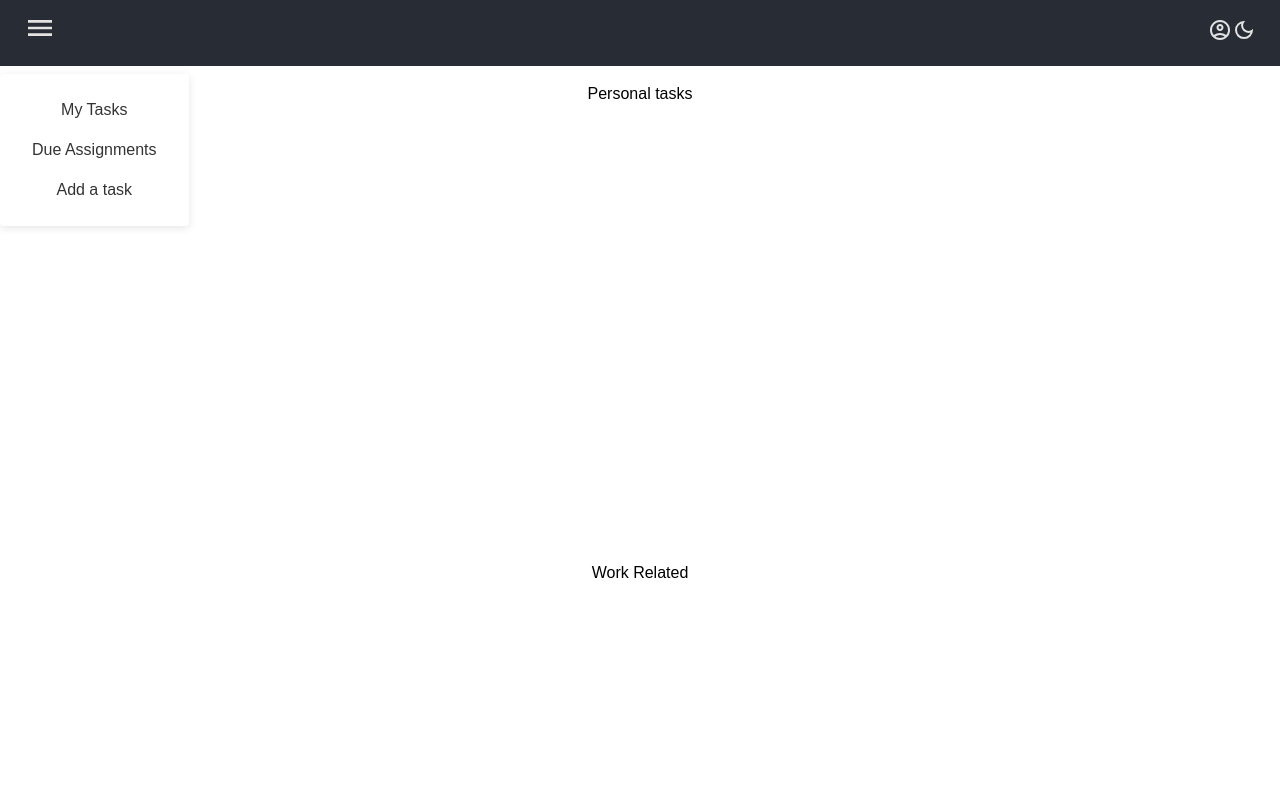
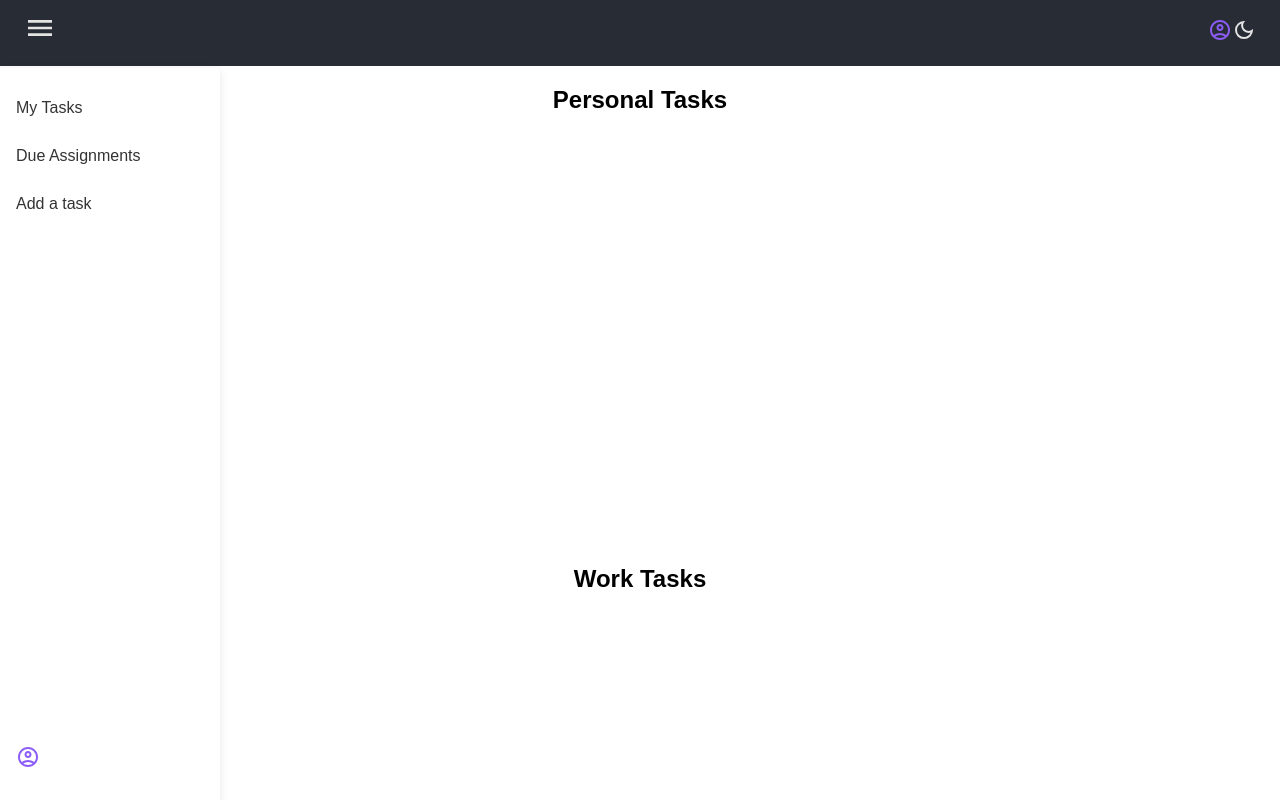
Before and after one commit to arnanta/TaskMaster, a React (Vite) app: page / in a window 1280 px wide. Both pictures are taken after a click on the element 40 px from the left and 33 px from the top of the page. Built offline with nearby package versions, Linux system fonts and the light colour scheme; a web font is replaced by a local one.

Commit message:
Component Breakdown, minor fixes

```diff
--- a/src/App/App.tsx
+++ b/src/App/App.tsx
@@ -1,12 +1,18 @@
 import style from './App.module.css';
 import Navbar from '@/components/Navbar';
+import PersonalTasks from '../components/PersonalTasks/PersonalTask';
+import WorkTasks from '../components/WorkTasks/WorkTask';
 
 function App() {
   return (
     <div className={style.container}>
       <Navbar />
-      <div className={style.top}>Personal tasks</div>
-      <div className={style.bottom}>Work Related</div>
+      <div className={style.top}>
+        <PersonalTasks />
+      </div>
+      <div className={style.bottom}>
+        <WorkTasks />
+      </div>
     </div>
   );
 }
--- a/src/assets/icons.tsx
+++ b/src/assets/icons.tsx
@@ -211,7 +211,7 @@ export const AvatarIcon = () => (
     height="24px"
     viewBox="0 -960 960 960"
     width="24px"
-    fill="#e3e3e3"
+    fill="#8B5CF6"
   >
     <path d="M234-276q51-39 114-61.5T480-360q69 0 132 22.5T726-276q35-41 54.5-93T800-480q0-133-93.5-226.5T480-800q-133 0-226.5 93.5T160-480q0 59 19.5 111t54.5 93Zm246-164q-59 0-99.5-40.5T340-580q0-59 40.5-99.5T480-720q59 0 99.5 40.5T620-580q0 59-40.5 99.5T480-440Zm0 360q-83 0-156-31.5T197-197q-54-54-85.5-127T80-480q0-83 31.5-156T197-763q54-54 127-85.5T480-880q83 0 156 31.5T763-763q54 54 85.5 127T880-480q0 83-31.5 156T763-197q-54 54-127 85.5T480-80Zm0-80q53 0 100-15.5t86-44.5q-39-29-86-44.5T480-280q-53 0-100 15.5T294-220q39 29 86 44.5T480-160Zm0-360q26 0 43-17t17-43q0-26-17-43t-43-17q-26 0-43 17t-17 43q0 26 17 43t43 17Zm0-60Zm0 360Z" />
   </svg>
--- a/src/components/Card/types/CardTypes.ts
+++ b/src/components/Card/types/CardTypes.ts
@@ -4,4 +4,5 @@ export type CardType = {
   content: string;
   dueDate?: any;
   comments?: string;
+  taskType: 'Work' | 'Personal';
 } | null;
--- a/src/components/Form/Form.module.css
+++ b/src/components/Form/Form.module.css
@@ -7,6 +7,7 @@
   border-radius: 8px;
   box-shadow: 0 4px 8px rgba(0, 0, 0, 0.1);
 }
+
 
 .formGroup {
   display: flex;
--- /dev/null
+++ b/src/components/LeftBar/LeftBar.tsx
@@ -0,0 +1,70 @@
+import React, { RefObject, useState } from 'react';
+import style from './Leftbar.module.css';
+import { useDispatch, useSelector } from 'react-redux';
+import { RootState } from '@/Store';
+import { addCard } from '@/Store/Card/CardSlice';
+import Card from '../Card/Card';
+import Form from '../Form/Form';
+import { AvatarIcon } from '@/assets/icons';
+
+type LeftBarProps = {
+  menuRef: RefObject<HTMLDivElement | null>;
+};
+
+const LeftBar: React.FC<LeftBarProps> = ({ menuRef }) => {
+  const [showCards, setShowCards] = useState<boolean>(false);
+  const [showForm, setShowForm] = useState<boolean>(false);
+  const cardData = useSelector((state: RootState) => state.card);
+  const dispatch = useDispatch();
+
+  const handleCards = () => {
+    setShowCards(true);
+  };
+
+  const openTaskAddForm = () => {
+    setShowForm(true);
+  };
+
+  const handleSubmit = (event: React.FormEvent<HTMLFormElement>) => {
+    event.preventDefault();
+    const formData = new FormData(event.currentTarget);
+    const newCardData = {
+      id: crypto.randomUUID(),
+      name: formData.get('name') as string,
+      content: formData.get('content') as string,
+      comments: formData.get('comments') as string,
+      taskType: formData.get('taskType') as 'Work' | 'Personal',
+    };
+    dispatch(addCard(newCardData));
+    setShowForm(false);
+    setShowCards(true);
+  };
+
+  return (
+    <>
+      <div ref={menuRef} className={style.menu}>
+        <ul>
+          <li onClick={handleCards}>My Tasks</li>
+          <li>Due Assignments</li>
+          <li onClick={openTaskAddForm}>Add a task</li>
+        </ul>
+        <div className={style.avatar}>
+          <AvatarIcon />
+        </div>
+      </div>
+
+      <div>
+        {showCards &&
+          cardData?.length > 0 &&
+          cardData.map((card) => <Card key={card.id} card={card} />)}
+      </div>
+      {showForm && (
+        <div className="formContainer">
+          <Form onSubmit={(event) => handleSubmit(event)} />
+        </div>
+      )}
+    </>
+  );
+};
+
+export default LeftBar;
--- /dev/null
+++ b/src/components/LeftBar/Leftbar.module.css
@@ -0,0 +1,40 @@
+.menu {
+  list-style: none;
+  padding: 1rem 0; /* Removed left/right padding */
+  margin: 0.5rem 0 0 0;
+  background-color: #fff;
+  color: #333;
+  position: fixed;
+  top: 60px; /* Adjust based on navbar height */
+  left: 0;
+  width: 220px;
+  height: calc(100vh - 60px); /* Full height below navbar */
+  display: flex;
+  flex-direction: column;
+  justify-content: space-between; /* Push avatar to bottom */
+  border-radius: 0 4px 4px 0;
+  box-shadow: 0 2px 8px rgba(0, 0, 0, 0.1);
+  z-index: 100;
+}
+
+.menu ul {
+  padding: 0;
+  margin: 0;
+}
+
+.menu li {
+  padding: 0.75rem 1rem;
+  text-align: left;
+  cursor: pointer;
+}
+
+.menu li:hover {
+  background-color: #f0f0f0;
+}
+
+/* Optional: Avatar styling */
+.avatar {
+  padding: 1rem;
+  cursor: pointer;
+  text-align: left;
+}
--- a/src/components/Navbar.module.css
+++ b/src/components/Navbar.module.css
@@ -6,7 +6,7 @@
   align-items: center;
   padding: 0.75rem 1.5rem;
   color: white;
-  position: relative;
+  /* Remove position: relative */
 }
 
 .logo {
@@ -34,29 +34,6 @@
   color: #ddd;
 } */
 
-.menu {
-  list-style: none;
-  padding: 1rem;
-  margin: 0.5rem 0 0 0;
-  background-color: #fff;
-  color: #333;
-  position: absolute;
-  top: 100%;
-  left: 0;
-  border-radius: 4px;
-  box-shadow: 0 2px 8px rgba(0, 0, 0, 0.1);
-}
-
-.menu li {
-  padding: 0.5rem 1rem;
-  cursor: pointer;
-  list-style: none;
-}
-
-.menu li:hover {
-  background-color: #f0f0f0;
-}
-
 .avatar {
   cursor: pointer;
 }
--- a/src/components/Navbar.tsx
+++ b/src/components/Navbar.tsx
@@ -2,46 +2,15 @@ import React, { useEffect, useRef, useState } from 'react';
 import style from './Navbar.module.css';
 import { MenuIcon, AvatarIcon, DarkMode } from '@/assets/icons';
 import { useTheme } from '@/contexts/ThemeContext/ThemeContext';
-import Card from './Card/Card';
-import Form from './Form/Form';
-import { useSelector, useDispatch } from 'react-redux';
-import { RootState } from '@/Store';
-import { addCard } from '@/Store/Card/CardSlice';
+import LeftBar from './LeftBar/LeftBar';
 const Navbar = () => {
+  const menuRef = useRef<HTMLDivElement | null>(null);
   const [showMenu, setShowMenu] = useState<boolean>(false);
-  const [showCards, setShowCards] = useState<boolean>(false);
-  const menuRef = useRef<HTMLDivElement>(null);
-  const [showForm, setShowForm] = useState<boolean>(false);
 
   const { toggleTheme } = useTheme();
-  const cardData = useSelector((state: RootState) => state.card);
-  const dispatch = useDispatch();
 
   const toggleMenu = () => {
     setShowMenu((prev) => !prev);
-  };
-  const handleCards = () => {
-    setShowCards(true);
-    setShowMenu(false);
-  };
-
-  const openTaskAddForm = () => {
-    setShowForm(true);
-  };
-
-  const handleSubmit = (event: React.FormEvent<HTMLFormElement>) => {
-    event.preventDefault();
-    const formData = new FormData(event.currentTarget);
-    const taskType = formData.get('taskType') as string;
-    const newCardData = {
-      id: crypto.randomUUID(),
-      name: formData.get('name') as string,
-      content: formData.get('content') as string,
-      comments: formData.get('comments') as string,
-    };
-    dispatch(addCard(newCardData));
-    setShowForm(false);
-    setShowCards(true);
   };
   useEffect(() => {
     const handleClickOutside = (event: MouseEvent) => {
@@ -60,30 +29,15 @@ const Navbar = () => {
           <div className={style.logo} onClick={toggleMenu}>
             <MenuIcon />
           </div>
-          {showMenu && (
-            <div ref={menuRef} className={style.menu}>
-              <ul>
-                <li onClick={handleCards}>My Tasks</li>
-                <li>Due Assignments</li>
-                <li onClick={openTaskAddForm}>Add a task</li>
-              </ul>
-            </div>
-          )}
         </div>
         <div className={style.avatar}>
           <AvatarIcon />
-
           <span onClick={toggleTheme}>
             <DarkMode />
           </span>
         </div>
       </nav>
-      <div>
-        {showCards &&
-          cardData?.length > 0 &&
-          cardData.map((card) => <Card key={card.id} card={card} />)}
-      </div>
-      {showForm && <Form onSubmit={(event: React.FormEvent) => handleSubmit(event)} />}
+      {showMenu && <LeftBar menuRef={menuRef} />}
     </>
   );
 };
--- /dev/null
+++ b/src/components/PersonalTasks/PersonalTask.tsx
@@ -0,0 +1,19 @@
+import { useSelector } from 'react-redux';
+import { RootState } from '@/Store';
+import Card from '../Card/Card';
+
+const PersonalTasks = () => {
+  const cardData = useSelector((state: RootState) => state.card);
+  const personalCards = cardData.filter((card) => card.taskType === 'Personal');
+
+  return (
+    <div>
+      <h2>Personal Tasks</h2>
+      {personalCards.map((card) => (
+        <Card key={card.id} card={card} />
+      ))}
+    </div>
+  );
+};
+
+export default PersonalTasks;
--- /dev/null
+++ b/src/components/WorkTasks/WorkTask.tsx
@@ -0,0 +1,19 @@
+import { useSelector } from 'react-redux';
+import { RootState } from '@/Store';
+import Card from '../Card/Card';
+
+const WorkTasks = () => {
+  const cardData = useSelector((state: RootState) => state.card);
+  const workCards = cardData.filter((card) => card.taskType === 'Work');
+
+  return (
+    <div>
+      <h2>Work Tasks</h2>
+      {workCards.map((card) => (
+        <Card key={card.id} card={card} />
+      ))}
+    </div>
+  );
+};
+
+export default WorkTasks;
```
Also changed, not shown: src/pages/Home.tsx (added).
